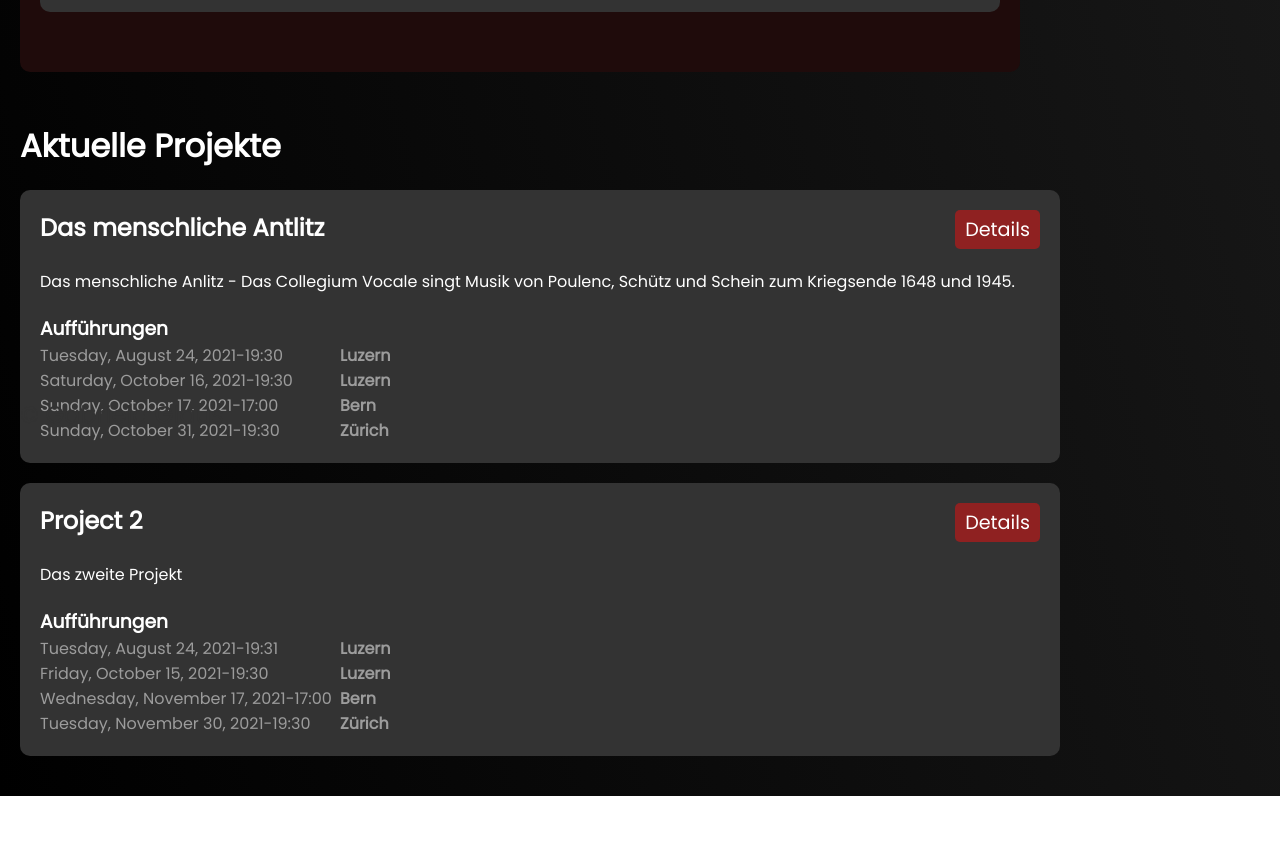
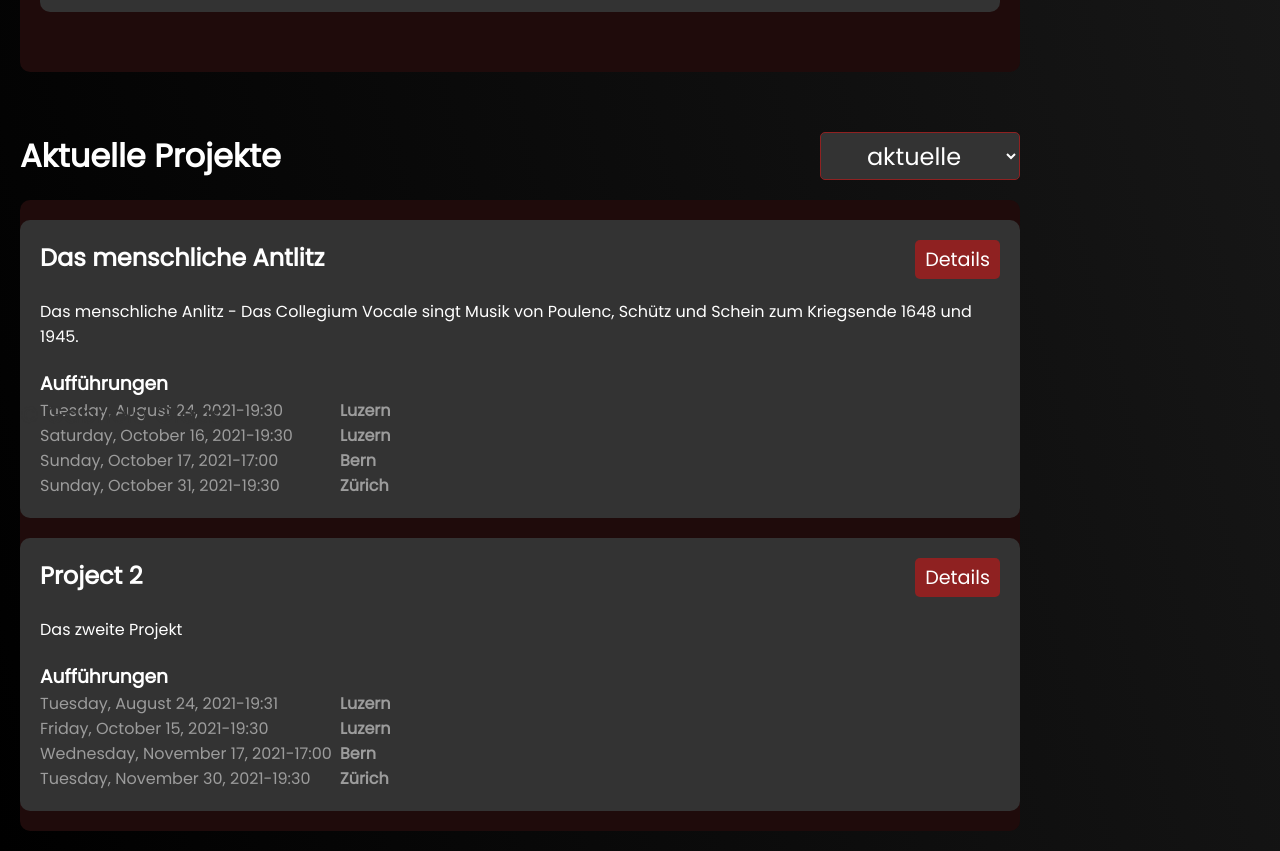
Before and after one commit to Saturn91/gabriela-glaus-sopran, a React (Create React App) app: page /agenda in a window 1280 px wide. Shown: the part 360-1211 px from the top of the page. Before the commit the page ends 1156 px from the top, so only its background shows below. Built offline with nearby package versions, Linux system fonts and the light colour scheme; a web font is replaced by a local one.

Commit message:
[ADD] project view

```diff
--- a/src/components/AgendaComponent/AgendaComponent.js
+++ b/src/components/AgendaComponent/AgendaComponent.js
@@ -1,16 +1,13 @@
 import React from 'react';
-import { getCurrentProjects, getCurrentEvents } from '../../services/event.service';
-import AgendaProjectCard from '../AgendaProjectCard/AgendaProjectCard';
 import styles from './AgendaComponent.module.css';
 import KonzertView from '../KonzertView/KonzertView';
+import ProjectView from '../ProjectView/ProjectView';
 
 function AgendaComponent(){
   return <div className={styles.AgendaComponent} data-testid="AgendaComponent">
-    <KonzertView events={getCurrentEvents()}></KonzertView>
-    <h1 className={['title', styles.spacerTop].join(' ')}>Aktuelle Projekte</h1>
-    {getCurrentProjects().map(project =>
-        <AgendaProjectCard project={project}/>
-    )}
+    <KonzertView></KonzertView>
+    <div className={styles.spacer}></div>
+    <ProjectView></ProjectView>
   </div>
 }
 
--- a/src/components/AgendaComponent/AgendaComponent.module.css
+++ b/src/components/AgendaComponent/AgendaComponent.module.css
@@ -4,6 +4,6 @@
     padding: 20px;
 }
 
-.spacerTop {
-    margin-top: 50px;
+.spacer {
+    height: 60px;
 }
--- /dev/null
+++ b/src/components/ProjectListComponent/ProjectListComponent.js
@@ -0,0 +1,28 @@
+import React from 'react';
+import { getCurrentProjects, getPastProjects } from '../../services/event.service';
+import AgendaProjectCard from '../AgendaProjectCard/AgendaProjectCard';
+
+function ProjectListComponent(props) {
+  let actualView;
+
+  let projects = getCurrentProjects();
+
+  switch(props.displayState) {
+    case 'actual':
+      actualView = <div> {projects.map(project => <AgendaProjectCard project={project}></AgendaProjectCard>)} </div>
+      break;
+    case 'past':
+      projects = getPastProjects();
+      actualView = <div> {projects.map(project => <AgendaProjectCard project={project}></AgendaProjectCard>)} </div>
+      break;
+    default:
+      console.error('unexpected error, unknown display state: ' + props.displayState);
+      actualView = <AgendaProjectCard project={projects[0]}></AgendaProjectCard>
+      break;
+
+  }
+
+  return actualView;
+}
+
+export default ProjectListComponent;
--- /dev/null
+++ b/src/components/ProjectListComponent/ProjectListComponent.module.css
@@ -0,0 +1 @@
+.ProjectListComponent {}
--- /dev/null
+++ b/src/components/ProjectView/ProjectView.js
@@ -0,0 +1,22 @@
+import React, { useState } from 'react';
+import styles from './ProjectView.module.css';
+import ProjectListComponent from '../ProjectListComponent/ProjectListComponent';
+
+function ProjectView() {
+  const [display, setDisplayState] = useState('actual');
+
+  return <div className={styles.ProjectView} data-testid="ProjectView">
+    <div className={styles.viewSelectorContainer}>
+      <h1 className={['title', styles.spacerTop].join(' ')}>Aktuelle Projekte</h1>
+      <select name="cars" id="cars" className={styles.selector}>
+        <option onClick={() => setDisplayState('actual')}>aktuelle</option>
+        <option onClick={() => setDisplayState('past')}>vergangene</option>
+      </select>
+    </div>
+    <div className={styles.list}>
+      <ProjectListComponent displayState={display}></ProjectListComponent>
+    </div>
+  </div>
+}
+
+export default ProjectView;
--- /dev/null
+++ b/src/components/ProjectView/ProjectView.module.css
@@ -0,0 +1,24 @@
+.ProjectView {}
+
+.viewSelectorContainer {
+    display: flex;
+    max-width: 1000px;
+    justify-content: space-between;
+    margin-bottom: 20px;
+}
+
+.selector {
+    width: 200px;
+    font-size: 1.5rem;
+    padding: 5px;
+}
+
+.list {
+    background-color:var(--col_dark_red);
+    max-width: 1000px;
+    max-height: 800px;
+    overflow-y: auto;
+    scrollbar-color: var(--col_back_grey_light) var(--col_back_grey_dark);
+    scrollbar-width: thin;
+    border-radius: 10px;
+}
```
Also changed, not shown: 2 other files (tests, documents, lock files or other folders).
